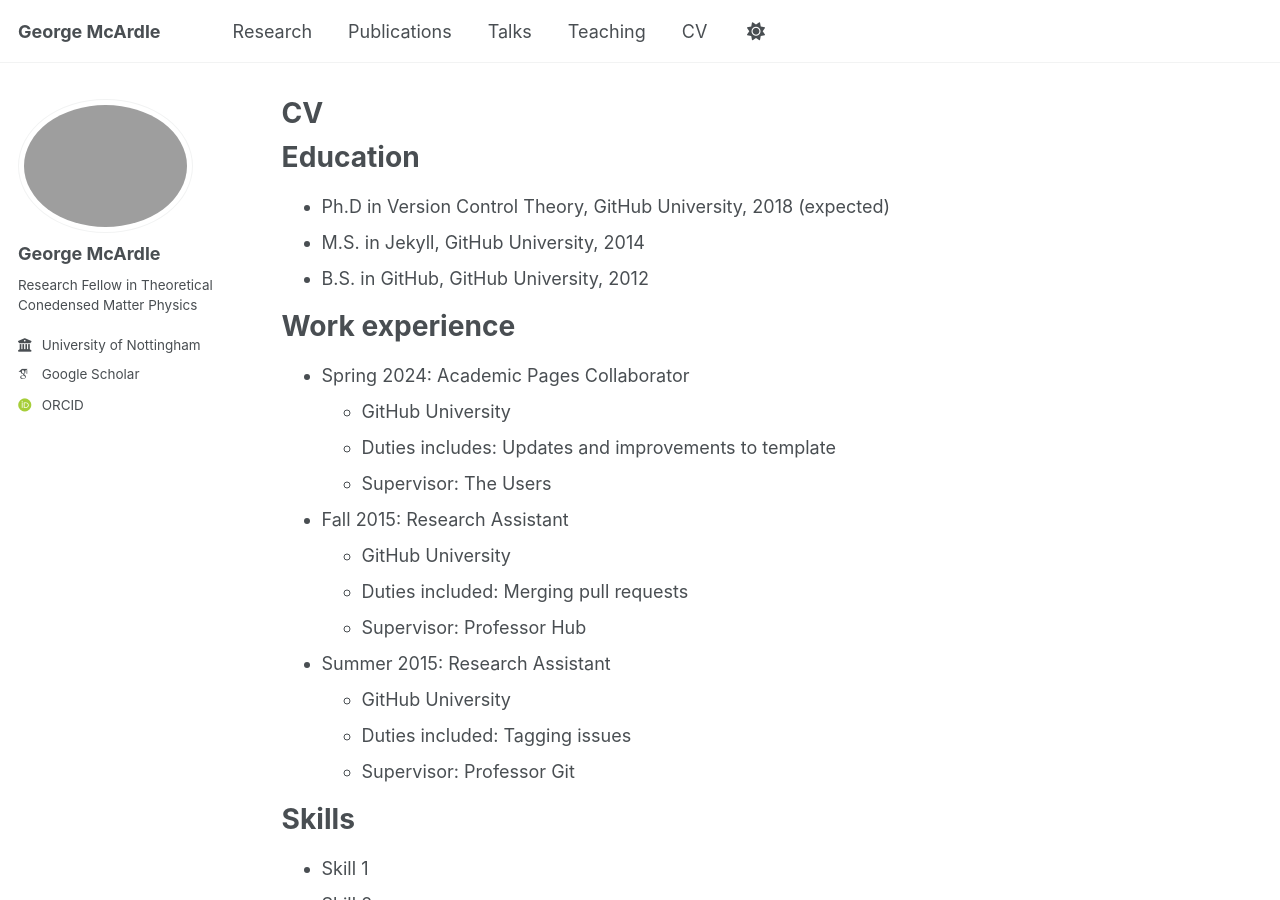
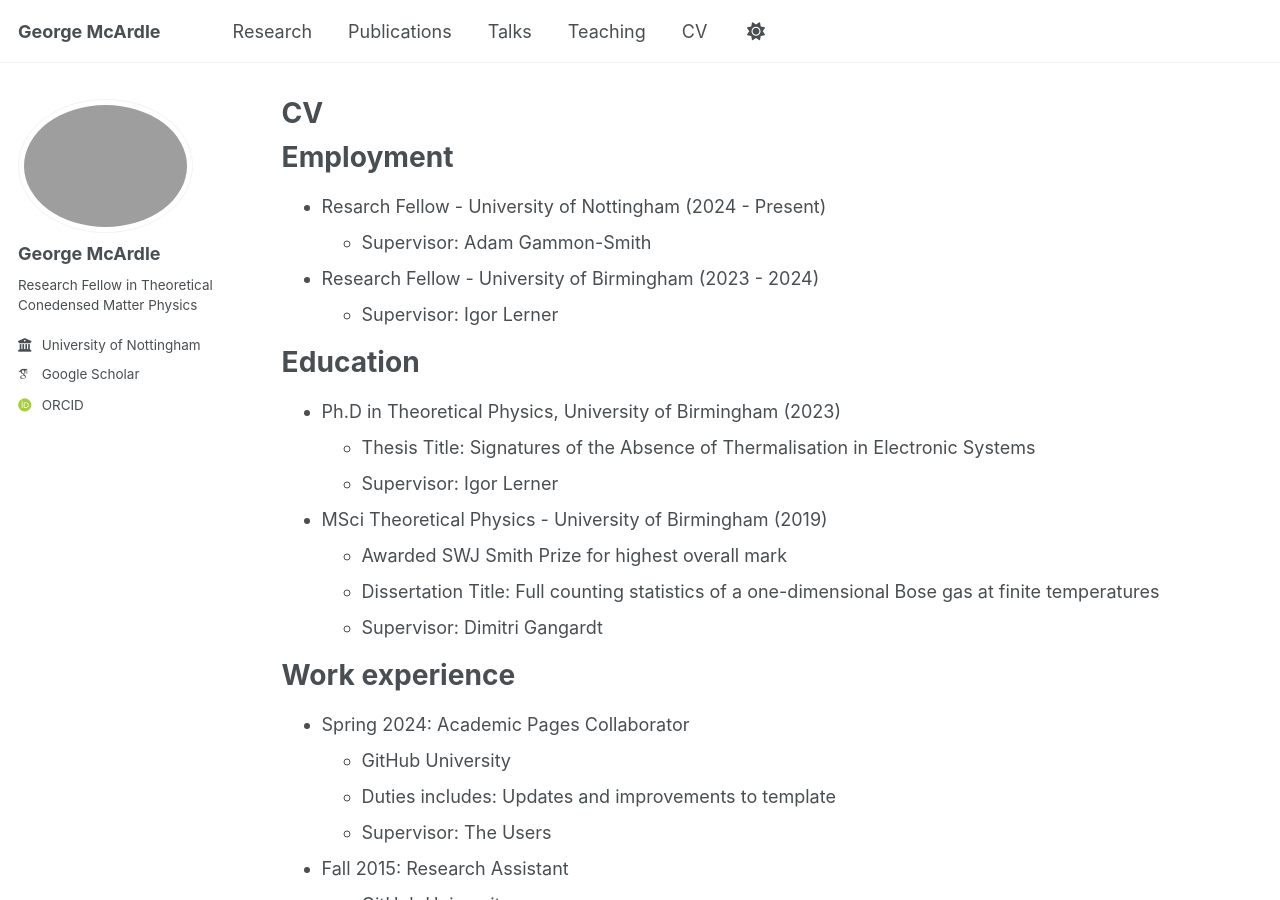
Before and after one commit to georgemcardle/georgemcardle.github.io, a Jekyll site: the page built from _pages/cv.md, in a window 1280 px wide and 900 px high. Built offline with Jekyll 4.4.1, drawn with Linux system fonts in a browser that asks for light colours; some web fonts are replaced.

Commit message:
Updated CV page

```diff
--- a/_pages/cv.md
+++ b/_pages/cv.md
@@ -9,11 +9,22 @@ redirect_from:
 
 {% include base_path %}
 
+Employment
+======
+* Resarch Fellow - University of Nottingham (2024 - Present)
+  * Supervisor: Adam Gammon-Smith
+* Research Fellow - University of Birmingham (2023 - 2024)
+  * Supervisor: Igor Lerner
+
 Education
 ======
-* Ph.D in Version Control Theory, GitHub University, 2018 (expected)
-* M.S. in Jekyll, GitHub University, 2014
-* B.S. in GitHub, GitHub University, 2012
+* Ph.D in Theoretical Physics, University of Birmingham (2023)
+  * Thesis Title: Signatures of the Absence of Thermalisation in Electronic Systems
+  * Supervisor: Igor Lerner
+* MSci Theoretical Physics - University of Birmingham (2019)
+  * Awarded SWJ Smith Prize for highest overall mark
+  * Dissertation Title: Full counting statistics of a one-dimensional Bose gas at finite temperatures
+  * Supervisor: Dimitri Gangardt
 
 Work experience
 ======
```
